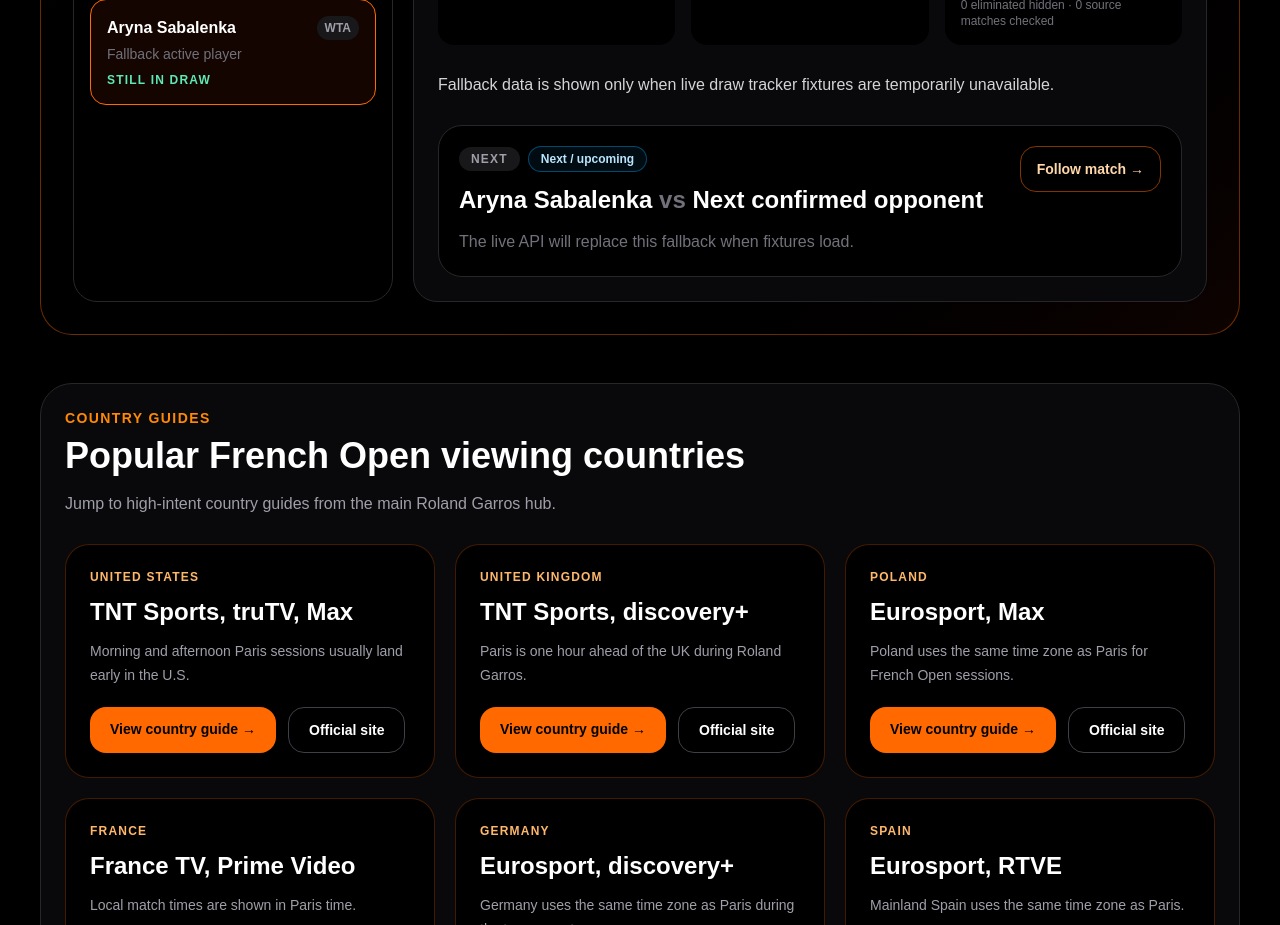
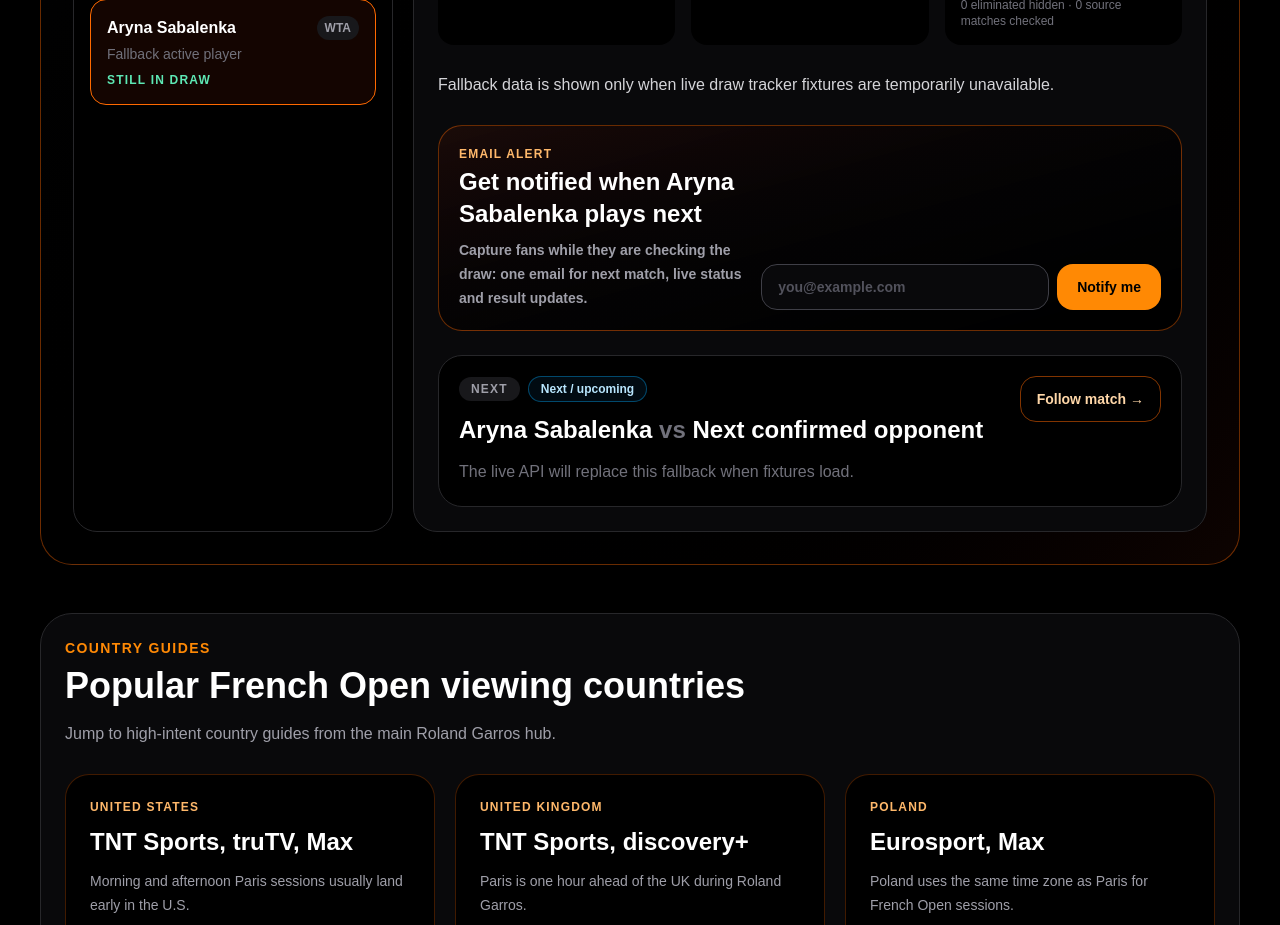
Before and after one commit to 8dqqd57hyh-rgb/watch-tennis-today, a Next.js app: page /french-open in a window 1280 px wide. Shown: the part 3740-4665 px from the top of the page. Built offline with nearby package versions, Linux system fonts and the light colour scheme; no server answers.

Commit message:
Add automated tennis email alerts

```diff
--- a/app/components/FrenchOpenDrawTracker.tsx
+++ b/app/components/FrenchOpenDrawTracker.tsx
@@ -1,7 +1,7 @@
 "use client";
 
 import Link from "next/link";
-import { useEffect, useMemo, useState } from "react";
+import { useEffect, useMemo, useState, type FormEvent } from "react";
 
 type DrawStatus = "advanced" | "eliminated" | "live" | "upcoming" | "potential";
 
@@ -97,6 +97,9 @@ export default function FrenchOpenDrawTracker({ compact = false }: { compact?: b
   const [searchTerm, setSearchTerm] = useState("");
   const [trackerData, setTrackerData] = useState<DrawTrackerResponse | null>(null);
   const [isLoading, setIsLoading] = useState(true);
+  const [email, setEmail] = useState("");
+  const [emailStatus, setEmailStatus] = useState<"idle" | "sending" | "success" | "error">("idle");
+  const [emailMessage, setEmailMessage] = useState("");
 
   useEffect(() => {
     let ignore = false;
@@ -173,6 +176,49 @@ export default function FrenchOpenDrawTracker({ compact = false }: { compact?: b
   const eliminatedCount = trackerData?.eliminatedCount ?? 0;
   const sourceMatchCount = trackerData?.sourceMatchCount ?? 0;
   const isUsingFallback = (trackerData?.activePlayers || []).length === 0;
+
+  async function subscribeToSelectedPlayer(event: FormEvent<HTMLFormElement>) {
+    event.preventDefault();
+
+    if (!selectedPlayer || emailStatus === "sending") return;
+
+    const normalizedEmail = email.trim().toLowerCase();
+
+    if (!normalizedEmail.includes("@")) {
+      setEmailStatus("error");
+      setEmailMessage("Enter a valid email address.");
+      return;
+    }
+
+    setEmailStatus("sending");
+    setEmailMessage("");
+
+    try {
+      const response = await fetch("/api/subscribe-player", {
+        method: "POST",
+        headers: { "Content-Type": "application/json" },
+        body: JSON.stringify({
+          email: normalizedEmail,
+          playerName: selectedPlayer.player,
+          playerSlug: selectedPlayer.id,
+          source: "french-open-draw-tracker",
+        }),
+      });
+
+      const data = await response.json().catch(() => null);
+
+      if (!response.ok || data?.ok === false) {
+        throw new Error(data?.message || "Subscription failed");
+      }
+
+      setEmailStatus("success");
+      setEmailMessage(`You will get match alerts for ${selectedPlayer.player}.`);
+      setEmail("");
+    } catch (error) {
+      setEmailStatus("error");
+      setEmailMessage(error instanceof Error ? error.message : "Could not subscribe right now.");
+    }
+  }
 
   return (
     <section className="mb-12 rounded-[2rem] border border-orange-500/40 bg-gradient-to-br from-zinc-950 via-black to-orange-950/20 p-6 md:p-8">
@@ -305,6 +351,52 @@ export default function FrenchOpenDrawTracker({ compact = false }: { compact?: b
 
               <p className="mb-6 leading-8 text-zinc-300">{selectedPlayer.summary}</p>
 
+              <form
+                onSubmit={subscribeToSelectedPlayer}
+                className="mb-6 rounded-3xl border border-orange-500/40 bg-gradient-to-br from-orange-950/30 to-black p-5"
+              >
+                <div className="grid gap-4 lg:grid-cols-[1fr_auto] lg:items-end">
+                  <div>
+                    <p className="text-xs font-black uppercase tracking-widest text-orange-300">Email alert</p>
+                    <h3 className="mt-1 text-2xl font-black text-white">Get notified when {selectedPlayer.player} plays next</h3>
+                    <p className="mt-2 max-w-2xl text-sm font-semibold leading-6 text-zinc-400">
+                      Capture fans while they are checking the draw: one email for next match, live status and result updates.
+                    </p>
+                  </div>
+
+                  <div className="flex w-full flex-col gap-2 sm:flex-row lg:w-auto">
+                    <label className="sr-only" htmlFor={`draw-email-${selectedPlayer.id}`}>Email address</label>
+                    <input
+                      id={`draw-email-${selectedPlayer.id}`}
+                      type="email"
+                      value={email}
+                      onChange={(event) => {
+                        setEmail(event.target.value);
+                        if (emailStatus !== "sending") {
+                          setEmailStatus("idle");
+                          setEmailMessage("");
+                        }
+                      }}
+                      placeholder="you@example.com"
+                      className="min-w-0 rounded-2xl border border-zinc-700 bg-zinc-950 px-4 py-3 text-sm font-bold text-white outline-none transition placeholder:text-zinc-600 focus:border-orange-400 sm:w-72"
+                    />
+                    <button
+                      type="submit"
+                      disabled={emailStatus === "sending"}
+                      className="rounded-2xl bg-orange-400 px-5 py-3 text-sm font-black text-black transition hover:bg-orange-300 disabled:cursor-not-allowed disabled:opacity-60"
+                    >
+                      {emailStatus === "sending" ? "Saving…" : "Notify me"}
+                    </button>
+                  </div>
+                </div>
+
+                {emailMessage ? (
+                  <p className={`mt-3 text-sm font-bold ${emailStatus === "success" ? "text-emerald-300" : "text-red-200"}`}>
+                    {emailMessage}
+                  </p>
+                ) : null}
+              </form>
+
               <div className="space-y-3">
                 {selectedPlayer.matches.map((match) => (
                   <div
```
Also changed, not shown: 1 other file (tests, documents, lock files or other folders).
